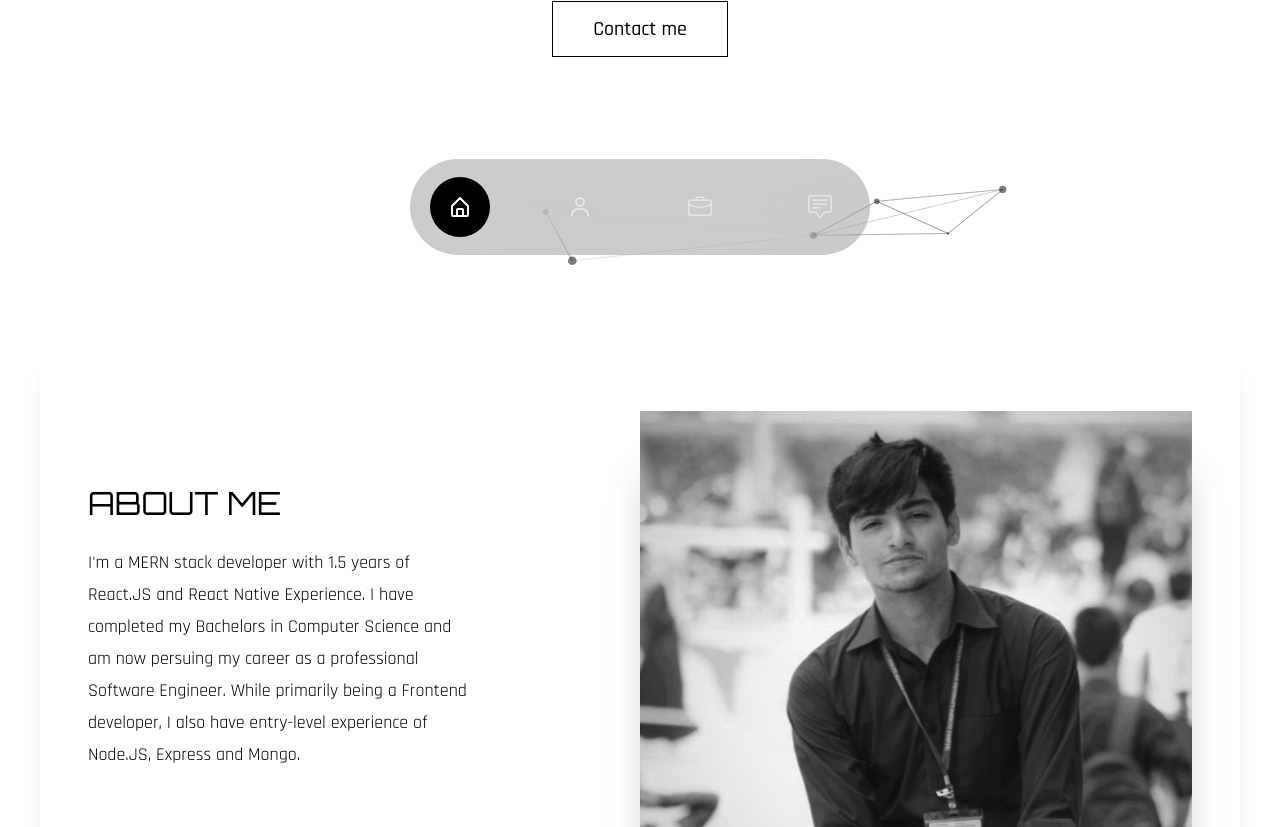
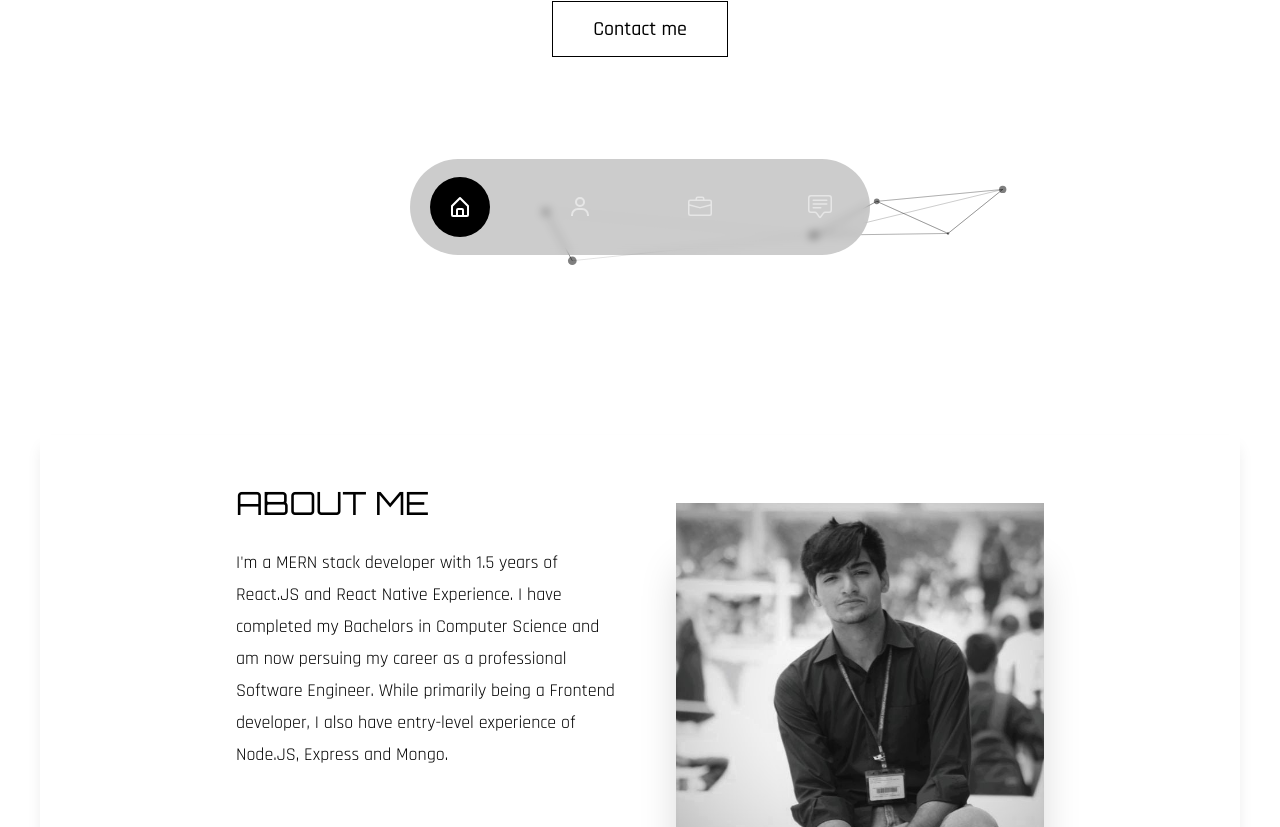
Before and after one commit to Ykhadow/Portfolio, a React (Create React App) app: page / in a window 1280 px wide. Shown: the part 513-1340 px from the top of the page. Built offline with nearby package versions, Linux system fonts and the light colour scheme; a web font is replaced by a local one.

Commit message:
blur fixed

```diff
--- a/src/components/About.js
+++ b/src/components/About.js
@@ -26,7 +26,7 @@ const About = () => {
         initial="hidden"
         whileInView={"show"}
         viewport={{ once: true }}
-        className="container bg-white md:p-12 md:shadow-lg z-10 text-center lg:text-left flex flex-col gap-12 lg:flex-row justify-between items-center mx-auto"
+        className="container bg-white md:p-12 md:shadow-lg z-10 text-center lg:text-left flex flex-col gap-14 lg:flex-row justify-center items-center mx-auto"
       >
         {/* text */}
         <div>
@@ -52,7 +52,7 @@ const About = () => {
 
         {/* image */}
         <img
-          className="shadow-[rgba(0,_0,_0,_0.2)_0px_60px_40px_-7px] w-0 md:w-3/6"
+          className="shadow-[rgba(0,_0,_0,_0.2)_0px_60px_40px_-7px] w-0 md:w-2/6 "
           src={profile}
         />
       </motion.div>
--- a/src/components/Card.js
+++ b/src/components/Card.js
@@ -1,7 +1,7 @@
 const Card = ({ image, heading, description, link }) => {
   return (
     <a href={link} target="_blank" rel="noopener" className="bg-white z-10 ">
-      <div className="shadow-xl hover:scale-105 duration-200 ease-in-out cursor-pointer">
+      <div className="shadow-xl hover:scale-105 duration-200 ease-in-out cursor-pointer md:h-full">
         <img src={image} />
         <div className="p-4">
           <p className="h4">{heading}</p>
--- a/src/components/Nav.js
+++ b/src/components/Nav.js
@@ -9,7 +9,7 @@ const Nav = () => {
     <nav className="fixed bottom-2 lg:bottom-8 w-full overflow-hidden z-50">
       <div className="container mx-auto">
         <div
-          className="w-full  bg-black/20 h-[70px] lg:h-[96px] backdrop-blur-2xl rounded-full
+          className="w-full  bg-black/20 h-[70px] lg:h-[96px] backdrop-blur-sm rounded-full
         max-w-[460px] mx-auto px-5 flex justify-between text-2xl text-white/50  items-center duration-200"
         >
           <Link
--- a/src/components/Work.js
+++ b/src/components/Work.js
@@ -25,7 +25,7 @@ const Work = () => {
           <p className="max-w-sm mb-16"></p>
         </div>
 
-        <div className="grid grid-cols-1 md:grid-cols-3 auto-rows-fr p-12 md:p-0 justify-center md:justify-start gap-6">
+        <div className="grid grid-cols-1 md:grid-cols-3 auto-rows-fr p-12 md:p-0 justify-center md:justify-start gap-6 ">
           <Card
             image={img1}
             heading={"Personal Portfolio"}
```
